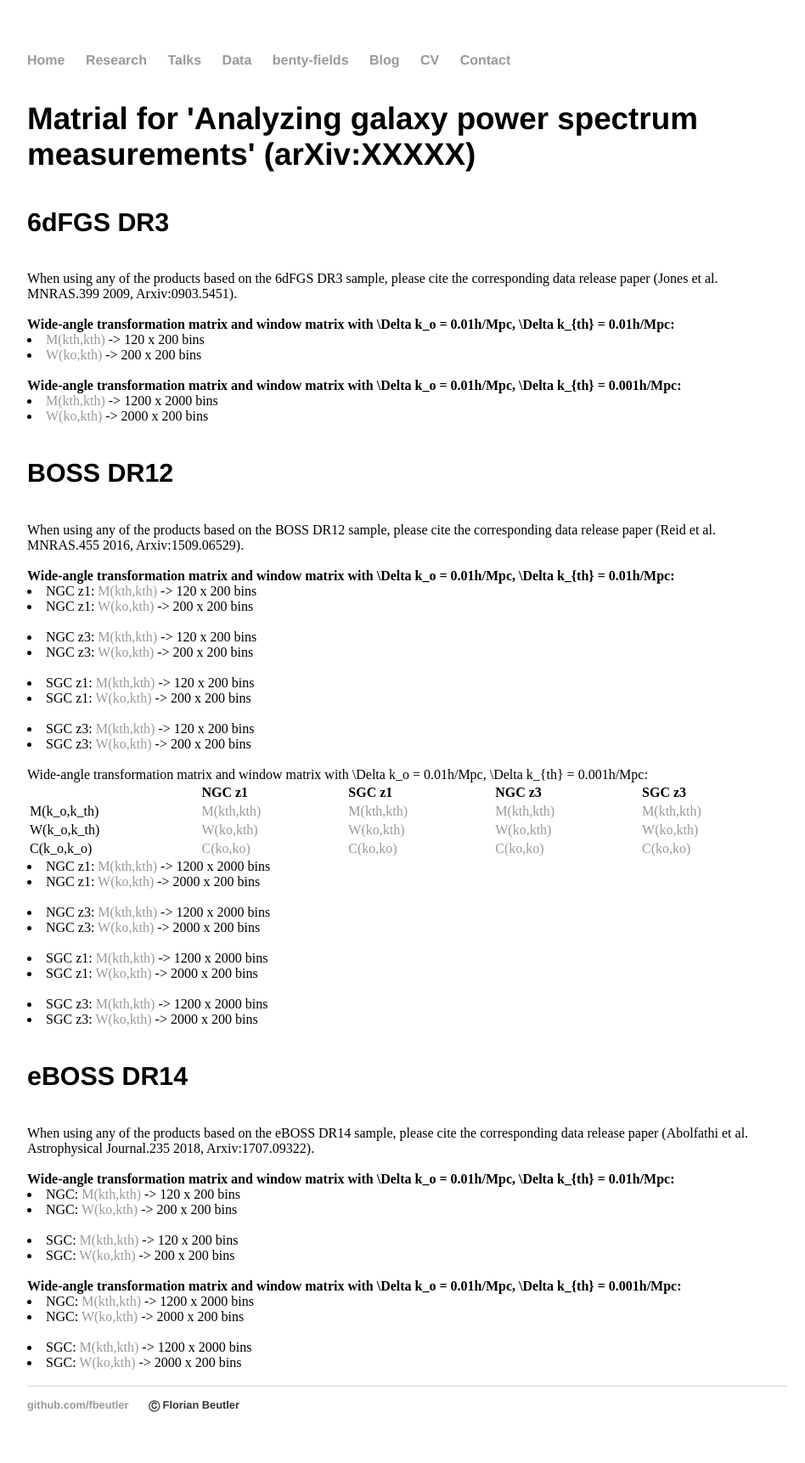
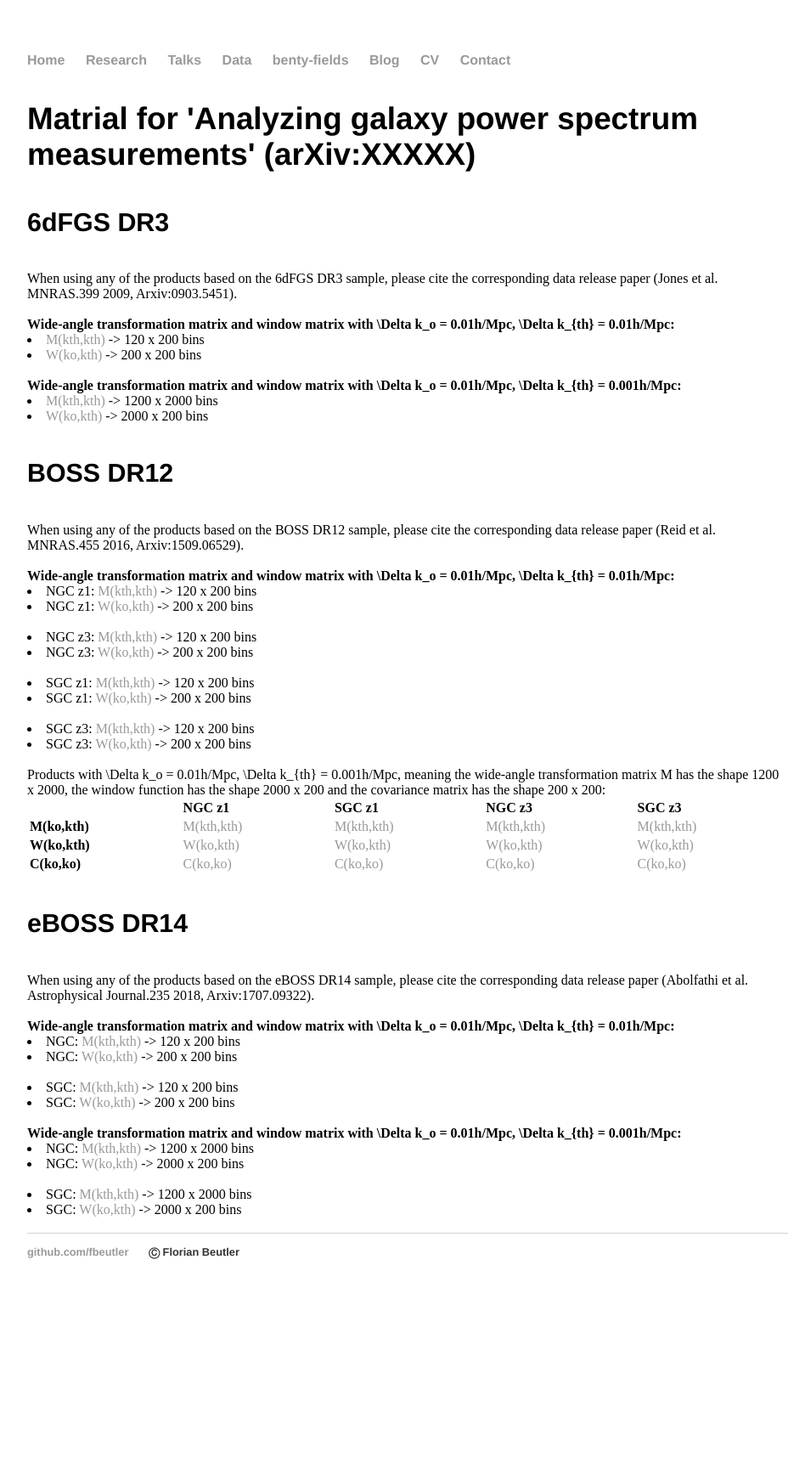
Before and after one commit to fbeutler/fbeutler.github.io, a Jekyll site: the page built from hub/deconv_paper.html, in a window 1280 px wide. Shown: the whole page at 85% size, without its empty margins (160-1108 px from the left). Built offline with Jekyll 4.4.1, drawn with Linux system fonts in a browser that asks for light colours; after the commit the page ends 1542 px from its top, so only the background shows below that.

Commit message:
Update deconv_paper.html

```diff
--- a/hub/deconv_paper.html
+++ b/hub/deconv_paper.html
@@ -60,7 +60,10 @@ title: Some material
         SGC z3: <a href="W2D_pk_BOSS_DR12_SGC_z3_1_1_1_1_1_10_1.dat">W(ko,kth)</a> -> 200 x 200 bins
     </li><br>
 
-    Wide-angle transformation matrix and window matrix with \Delta k_o = 0.01h/Mpc, \Delta k_{th} = 0.001h/Mpc:<br>
+    Products with \Delta k_o = 0.01h/Mpc, \Delta k_{th} = 0.001h/Mpc, meaning the wide-angle transformation
+	    matrix M has the shape 1200 x 2000, the window function has the shape 2000 x 200 and the
+	    covariance matrix has the shape 200 x 200:<br>
+
  <table style="width:100%">
   <tr style="text-align: left">
     <th></th>
@@ -70,55 +73,27 @@ title: Some material
     <th>SGC z3</th>
   </tr>
   <tr style="text-align: left">
-    <td>M(k_o,k_th)</td>
+    <td><b>M(ko,kth)</b></td>
     <td><a href="M_BOSS_DR12_NGC_z1_V6C_1_1_1_1_1_1200_2000.matrix.gz">M(kth,kth)</a></td>
     <td><a href="M_BOSS_DR12_SGC_z1_V6C_1_1_1_1_1_1200_2000.matrix.gz">M(kth,kth)</a></td>
     <td><a href="M_BOSS_DR12_NGC_z3_V6C_1_1_1_1_1_1200_2000.matrix.gz">M(kth,kth)</a></td>
     <td><a href="M_BOSS_DR12_SGC_z3_V6C_1_1_1_1_1_1200_2000.matrix.gz">M(kth,kth)</a></td>
   </tr>
   <tr style="text-align: left">
-    <td>W(k_o,k_th)</td>
+    <td><b>W(ko,kth)</b></td>
     <td><a href="W_BOSS_DR12_NGC_z1_V6C_1_1_1_1_1_10_2000_200.matrix.gz">W(ko,kth)</a></td>
     <td><a href="W_BOSS_DR12_SGC_z1_V6C_1_1_1_1_1_10_2000_200.matrix.gz">W(ko,kth)</a></td>
     <td><a href="W_BOSS_DR12_NGC_z3_V6C_1_1_1_1_1_10_2000_200.matrix.gz">W(ko,kth)</a></td>
     <td><a href="W_BOSS_DR12_SGC_z3_V6C_1_1_1_1_1_10_2000_200.matrix.gz">W(ko,kth)</a></td>
   </tr>
   <tr style="text-align: left">
-    <td>C(k_o,k_o)</td>
+    <td><b>C(ko,ko)</b></td>
     <td><a href="C_2048_BOSS_DR12_NGC_z1_V6C_1_1_1_1_1_10_200_200.matrix.gz">C(ko,ko)</a></td>
     <td><a href="C_2048_BOSS_DR12_SGC_z1_V6C_1_1_1_1_1_10_200_200.matrix.gz">C(ko,ko)</a></td>
     <td><a href="C_2048_BOSS_DR12_NGC_z3_V6C_1_1_1_1_1_10_200_200.matrix.gz">C(ko,ko)</a></td>
     <td><a href="C_2048_BOSS_DR12_SGC_z3_V6C_1_1_1_1_1_10_200_200.matrix.gz">C(ko,ko)</a></td>
   </tr>
 </table>
-
-    <li>
-	NGC z1: <a href="M_BOSS_DR12_NGC_z1_V6C_1_1_1_1_1_1200_2000.matrix.gz">M(kth,kth)</a> -> 1200 x 2000 bins
-    </li>
-    <li>
-	NGC z1: <a href="W_BOSS_DR12_NGC_z1_V6C_1_1_1_1_1_10_2000_200.matrix.gz">W(ko,kth)</a> -> 2000 x 200 bins
-    </li><br>
-
-    <li>
-	NGC z3: <a href="M_BOSS_DR12_NGC_z3_V6C_1_1_1_1_1_1200_2000.matrix.gz">M(kth,kth)</a> -> 1200 x 2000 bins
-    </li>
-    <li>
-	NGC z3: <a href="W_BOSS_DR12_NGC_z3_V6C_1_1_1_1_1_10_2000_200.matrix.gz">W(ko,kth)</a> -> 2000 x 200 bins
-    </li><br>
-
-    <li>
-	SGC z1: <a href="M_BOSS_DR12_SGC_z1_V6C_1_1_1_1_1_1200_2000.matrix.gz">M(kth,kth)</a> -> 1200 x 2000 bins
-    </li>
-    <li>
-	SGC z1: <a href="W_BOSS_DR12_SGC_z1_V6C_1_1_1_1_1_10_2000_200.matrix.gz">W(ko,kth)</a> -> 2000 x 200 bins
-    </li><br>
-
-    <li>
-	SGC z3: <a href="M_BOSS_DR12_SGC_z3_V6C_1_1_1_1_1_1200_2000.matrix.gz">M(kth,kth)</a> -> 1200 x 2000 bins
-    </li>
-    <li>
-	SGC z3: <a href="W_BOSS_DR12_SGC_z3_V6C_1_1_1_1_1_10_2000_200.matrix.gz">W(ko,kth)</a> -> 2000 x 200 bins
-    </li>
 
     <h4>eBOSS DR14</h4>
 
```
